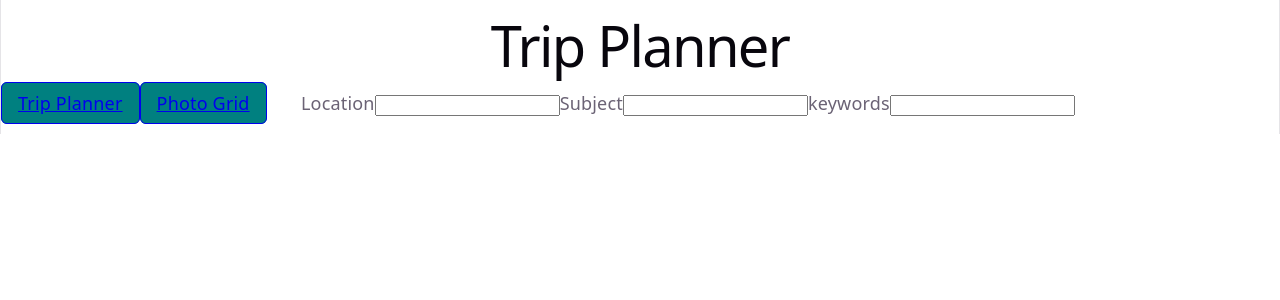
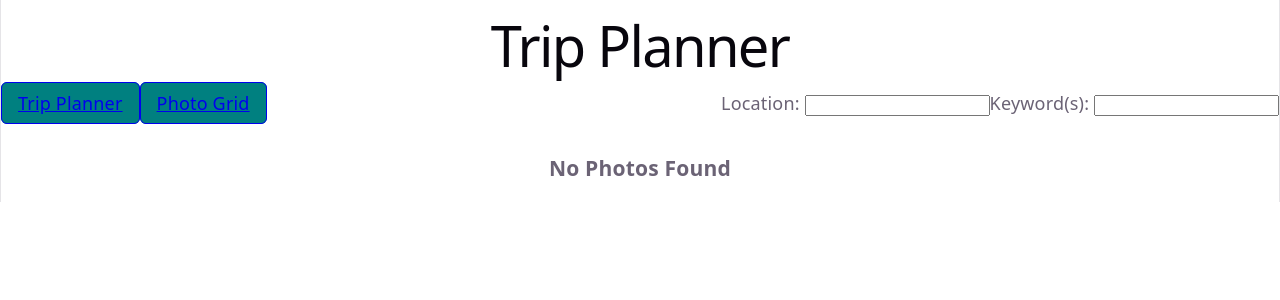
Before and after one commit to Cay97/TripPlanner, a React (Vite) app: page /#/Photo-Grid in a window 1280 px wide. Shown: the top 300 px of the page. Built offline with nearby package versions, Linux system fonts and the light colour scheme.

Commit message:
check in commit

```diff
--- a/src/components/SiteStruct.jsx
+++ b/src/components/SiteStruct.jsx
@@ -10,7 +10,7 @@ export default function SiteStruct(props) {
 			<h1>Trip Planner</h1>
 			<div style={{display:'flex', flexDirection:'row'}}>
 				<TripNavBar />
-				{alignNavbar}
+				<div style={{marginLeft:'auto'}}>{alignNavbar}</div>
 			</div>
 			<Outlet context={{ setAlignNavbar }}/>
 		</div>
--- a/src/components/pages/PhotoGrid.jsx
+++ b/src/components/pages/PhotoGrid.jsx
@@ -6,30 +6,29 @@ import { useOutletContext } from "react-router-dom";
 export default function PhotoGrid(props){
 	const {setAlignNavbar} = useOutletContext()
 	//create backend and API for loading photos
-	const {photos, setPhotos} = useState([])
+	const [photos, setPhotos] = useState([])
 
 	useEffect(() => {
 		setAlignNavbar(
 			<Form>
-				<Form.Label htmlFor="searchLoc">Location</Form.Label>
+				<Form.Label htmlFor="searchLoc">Location: </Form.Label>
 				<Form.Control id="searchLoc"/>
-				<Form.Label htmlFor="searchSub">Subject</Form.Label>
-				<Form.Control id="searchSub"/>
-				<Form.Label htmlFor="searchKeys">keywords</Form.Label>
+				<Form.Label htmlFor="searchKeys">Keyword(s): </Form.Label>
 				<Form.Control id="searchKeys"/>
 			</Form>
 		)
 		return () => setAlignNavbar(null)
 	}, [setAlignNavbar])
 
+
 	return(
 		<div>
-
-			<Container>
+			{photos.length === 0 ? <h3>No Photos Found</h3> : (<Container>
 				<Row>
 
 				</Row>
 			</Container>
+		)}
 		</div>
 	)
 }
--- a/src/components/pages/PlanningMap.jsx
+++ b/src/components/pages/PlanningMap.jsx
@@ -1,6 +1,8 @@
 import React, { useEffect, useRef, useState } from "react"
 import { Map, Marker, Popup} from 'react-map-gl/maplibre';
+import { Button, Form,} from "react-bootstrap";
 import 'maplibre-gl/dist/maplibre-gl.css';
+
 
 export default function PlanningMap(props){
 	const mapRef = useRef()
@@ -9,6 +11,7 @@ export default function PlanningMap(props){
 		latitude: 43.1,
 		zoom: 4
 	})
+
 
 	function CheckBounds(){
 		if (mapRef.current){
--- a/src/index.css
+++ b/src/index.css
@@ -67,6 +67,10 @@ body {
   max-height: 100%;
 }
 
+Form {
+  margin-left: auto;
+}
+
 Nav {
   width: 300px;
   text-align: left;
```
